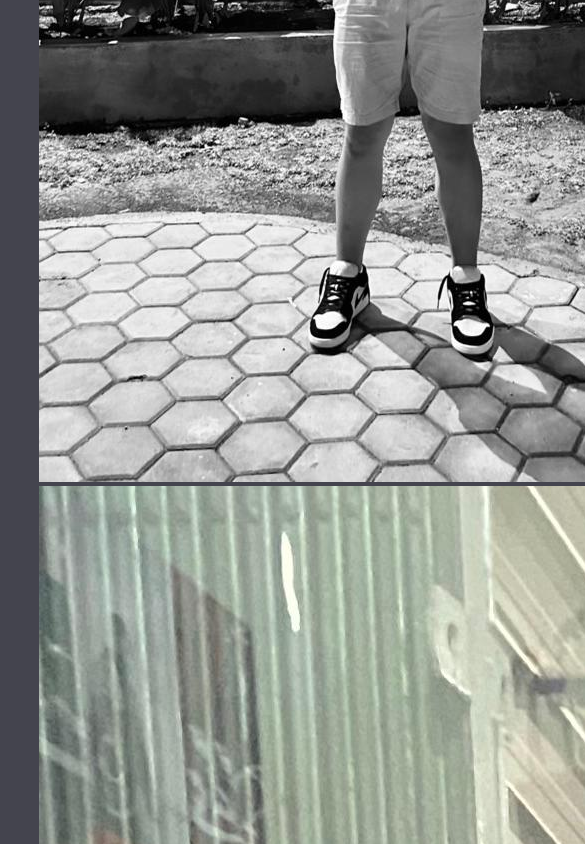
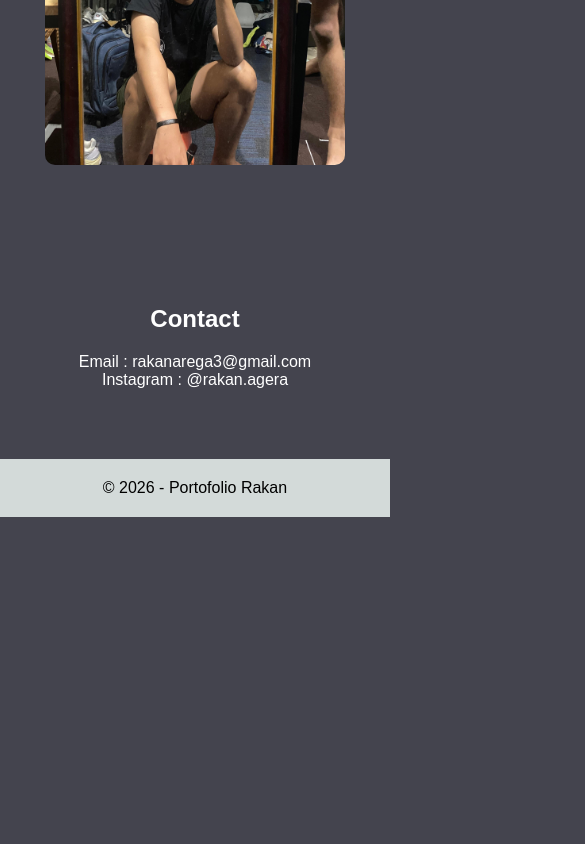
Before and after one commit to rakanlagingoding/Tugas-2-3---Rakan-Ibnu-Arega, a plain HTML site: page index.html in a window 390 px wide. Shown: the part 1927-2771 px from the top of the page, 585 px wide, since content can reach past the window. After the commit the page ends 2444 px from the top, so only its background shows below. Drawn offline with Linux system fonts and the light colour scheme; files whose address does not match are found by name.

Commit message:
Finishing CSS gallery contact dan responsive

```diff
--- a/style.css
+++ b/style.css
@@ -65,6 +65,7 @@ body{
 
 }
 
+
 .hero-image img{
   width: 300px;
   height: 300px;
@@ -94,3 +95,38 @@ section h2{
   line-height: 1.8;
   color: #ffffff;
 }
+
+/* Gallery */
+.gallery h2{
+  color: #ffffff;
+  margin-bottom: 40px;
+}
+.gallery-container{
+  display: flex;
+  justify-content: center;
+  gap: 20px;
+  flex-wrap: wrap;
+}
+
+.gallery-container img{
+  width: 300px;
+  border-radius: 10px;
+}
+
+/* Contact */
+.contact h2{
+  color: #ffffff;
+  margin-bottom: 20px;
+}
+
+.contact{
+  text-align: center;
+  color: #ffffff;
+}
+
+/* Footer */
+footer{
+  background: #D3DAD9;
+  text-align: center;
+  padding: 20px;
+}
```
